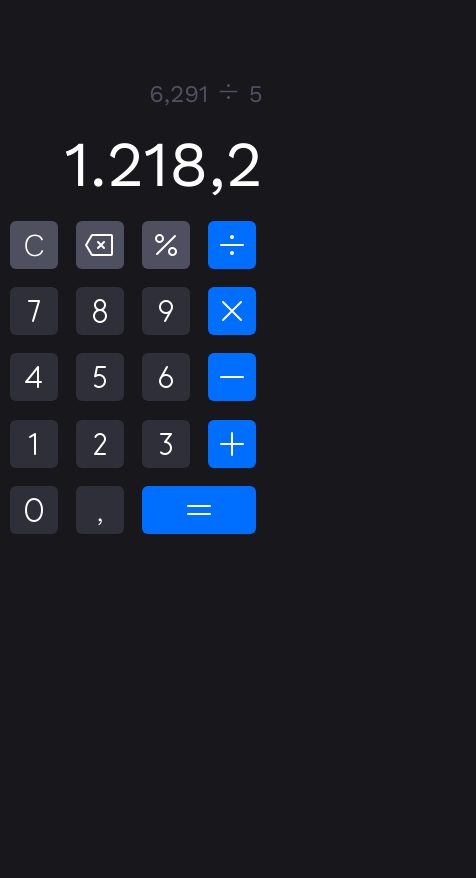
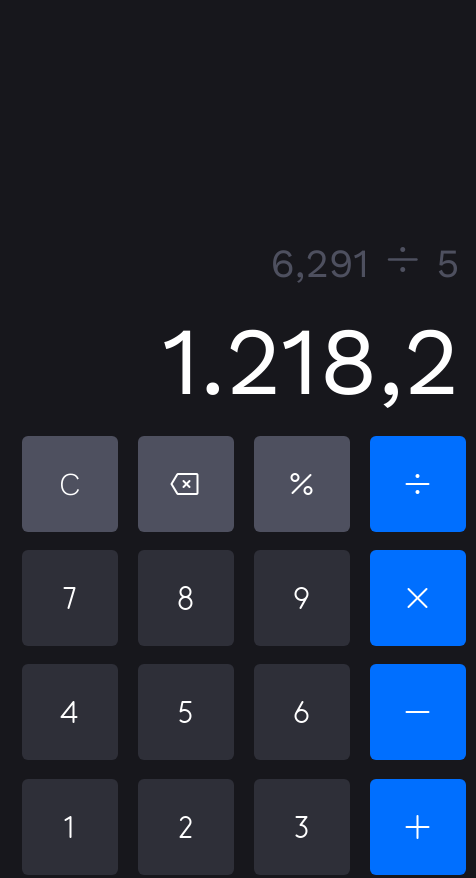
Before and after one commit to JuniorSelister/calculadora-js, a website built with Vite: page index.html in a window 390 px wide. Shown: the top 878 px of the page, 476 px wide, since content can reach past the window. Before the commit the page ends 844 px from the top, so only its background shows below. Built offline with nearby package versions, Linux system fonts and the light colour scheme.

Commit message:
Final touch in styles

```diff
--- a/main.js
+++ b/main.js
@@ -1,7 +1,6 @@
 import './styles.css'
 
 document.querySelector('#app').innerHTML = `
-  <div class="container">
   <div class="calculator">
 
     <div class="history">
@@ -20,33 +19,32 @@ document.querySelector('#app').innerHTML = `
     </div>
 
     <div class="second-row">
-        <i class="ph ph-number-seven btn"></i>
-        <i class="ph ph-number-eight btn"></i>
-        <i class="ph ph-number-nine btn"></i>
+      <i class="ph ph-number-seven btn effect"></i>
+      <i class="ph ph-number-eight btn effect"></i>
+      <i class="ph ph-number-nine btn effect"></i>
       <i class="ph ph-x btn"></i>
     </div>
 
     <div class="third-row">
-        <i class="ph ph-number-four btn"></i>
-        <i class="ph ph-number-five btn"></i>
-        <i class="ph ph-number-six btn"></i>
+      <i class="ph ph-number-four btn effect"></i>
+      <i class="ph ph-number-five btn effect"></i>
+      <i class="ph ph-number-six btn effect"></i>
       <i class="ph ph-minus btn"></i>
     </div>
 
     <div class="fourth-row">
-        <i class="ph ph-number-one btn"></i>
-        <i class="ph ph-number-two btn"></i>
-        <i class="ph ph-number-three btn"></i>
+      <i class="ph ph-number-one btn effect"></i>
+      <i class="ph ph-number-two btn effect"></i>
+      <i class="ph ph-number-three btn effect"></i>
       <i class="ph ph-plus btn"></i>
     </div>
 
     <div class="fifth-row">
-        <i class="ph ph-number-zero btn"></i>
-        <span class="special-button">,</span>
+      <i class="ph ph-number-zero btn effect"></i>
+      <span class="special-button effect">,</span>
       <i class="ph ph-equals btn"></i>
     </div>
 
   </div>
 
-  </div>
 `
--- a/styles.css
+++ b/styles.css
@@ -15,49 +15,9 @@
   font-family: 'Work Sans', sans-serif;
 }
 
-.history {
-  color: var(--gray-light);
-  /* display: flex;
-  flex-direction: row;
-  align-items: center; */
-  /* gap: 6px; */
-}
-
-.ph-backspace {
-  font-size: 2rem;
-  color: var(--white);
-}
-
-.total {
-  font-size: 2rem;
-  color: var(--white);
-}
-
-.first-row,
-.second-row,
-.third-row,
-.fourth-row,
-.fifth-row {
-  color: var(--white);
-  font-size: 2rem;
-}
-
-i, .special-button {
-  background-color: transparent;
-  font-weight: 300;
-}
-
-@media screen and (max-width: 30.797rem) {
-
-  .container {
-    overflow: hidden;
-  }
-
 .calculator {
-    width: 15.797rem;
-    margin-top: 5rem;
-    margin-left: 0.625rem;
-    margin-right: 0.625rem;
+  width: 15.190rem;
+  margin: 9.688rem auto;
 
   display: flex;
   flex-direction: column;
@@ -66,17 +26,24 @@ i, .special-button {
 }
 
 .history {
-    font-size: 1.5rem;
+  font-size: 2rem;
+  color: var(--gray-light);
 }
 
-  .results, .history {
-    width: 15.797rem;
+.history, .results {
+  width: 15.190rem;
   display: flex;
   justify-content: flex-end;
 }
 
 .results span {
-    font-size: 4rem;
+  font-size: 3.5rem;
+  color: var(--white);
+}
+
+.ph-backspace {
+  font-size: 2rem;
+  color: var(--white);
 }
 
 .first-row,
@@ -89,6 +56,15 @@ i, .special-button {
   gap: 1.125rem;
   justify-content: center;
   align-items: center;
+
+  color: var(--white);
+  font-size: 2rem;
+}
+
+i, .special-button {
+  background-color: transparent;
+  font-weight: 300;
+  cursor: default;
 }
 
 .btn, .special-button {
@@ -110,6 +86,14 @@ i, .special-button {
   background-color: var(--blue-light);
 }
 
+.effect {
+  transition: background-color .2s ease-in-out;
+}
+
+.effect:hover {
+  background: var(--gray-light);
+}
+
 .clear, .ph-backspace, .ph-percent {
   background-color: var(--gray-light);
 }
@@ -122,4 +106,45 @@ i, .special-button {
   background-color: transparent;
 }
 
+@media screen and (max-width: 30.797rem) {
+
+  .calculator {
+    width: 29rem;
+    margin-top: 15rem;
+    margin-left: 0.725rem;
+    margin-right: 0.725rem;
   }
+
+  .history {
+    font-size: 2.5rem;
+  }
+
+  .results, .history {
+    width: 28rem;
+  }
+
+  .results span {
+    font-size: 6rem;
+  }
+
+  .first-row,
+  .second-row,
+  .third-row,
+  .fourth-row,
+  .fifth-row {
+    margin: 0 auto;
+    justify-content: space-evenly;
+    width: 28rem;
+    height: 6rem;
+  }
+
+  .btn, .special-button {
+    width: 6rem;
+    height: 6rem;
+  }
+
+  .ph-equals {
+    width: 13.125rem;
+  }
+
+}
```
Lines whose indentation alone changed are shown as unchanged.
